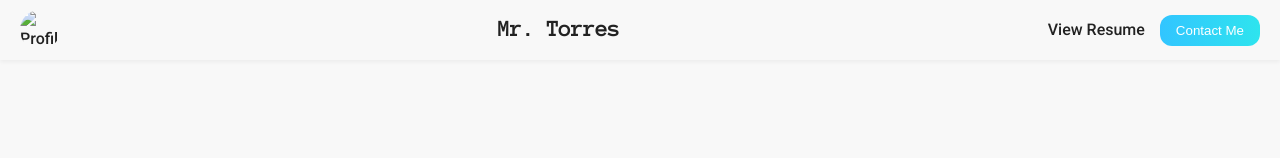
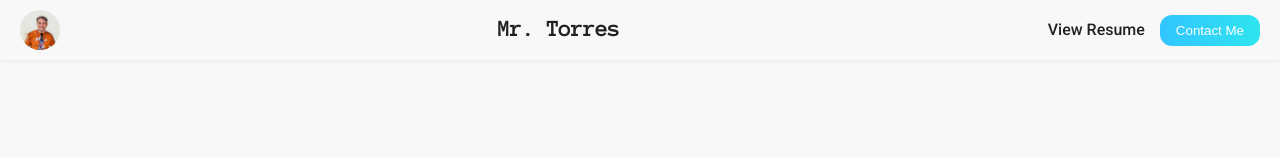
Before and after one commit to jondavtor/mr-torres-portfolio2, a plain HTML site: page index.html in a window 1280 px wide. Shown: the top 158 px of the page. Drawn offline with Linux system fonts and the light colour scheme; a web font is replaced by a local one.

Commit message:
Update index.html

```diff
--- a/index.html
+++ b/index.html
@@ -11,7 +11,7 @@
 <body>
   <!-- Menu -->
   <header class="menu">
-    <img src="path/to/profile.jpg" alt="Profile" class="profile-pic">
+    <img src="assets/profile.jpg" alt="Profile" class="profile-pic">
     <h1>Mr. Torres</h1>
     <nav>
       <a href="#" class="resume-link">View Resume</a>
```
